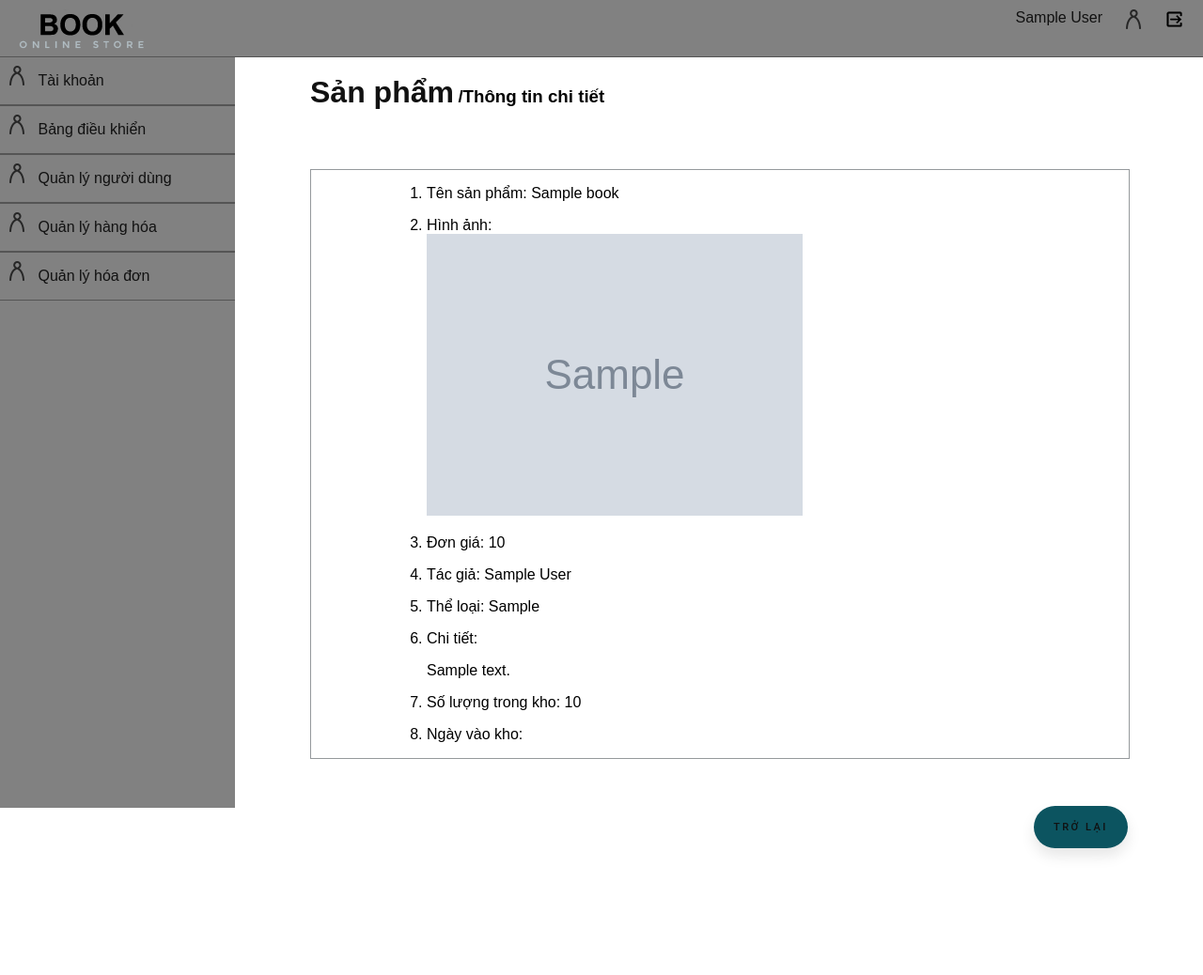
After one commit to manhkun/database, a PHP site: page /public/view/admin/show-product.php?id=1 in a window 1280 px wide. The commit adds this page. Shown: the whole page at 94% size. Run offline with PHP 8.4, Linux system fonts and the light colour scheme; the visitor is signed in with stand-in values (Sample User, id 1); tables that the repository leaves empty or names only in its code hold one stand-in row (values such as "Sample post"); grey boxes marked "Sample" are stand-in pictures; data that the repository does not hold is empty.

Commit message:
11 commits (show info)

```diff
--- a/controller/admin/product-manage.php
+++ b/controller/admin/product-manage.php
@@ -2,6 +2,7 @@
 include('../../../model/connect.php');
 $result = mysqli_query($con, "SELECT *  FROM books ");
 while ($row = mysqli_fetch_array($result)) {
+    $id = (int) $row['id'];
     echo "
             <tr>
                 <td>{$row['id']}</td>
@@ -11,7 +12,7 @@ while ($row = mysqli_fetch_array($result)) {
                 <td>{$row['amount']}</td>
                 <td>{$row['dateModified']}</td>
                 <td>
-                    <button class=\"btn-view\" >Xem</button>
+                    <button class=\"btn-view\" ><a href=\"./show-product.php?id={$id}\">Xem</a></button>
                     <button onclick='getData(this)' class=\"btn-edit\" data-id=\"{$row['id']}\" >Sửa</button>
                     <button class=\"btn-delete\" onclick=\"askDelete(this)\" data-id=\"{$row['id']}\"  >Xóa</button>
                 </td>
--- /dev/null
+++ b/controller/admin/show/product.php
@@ -0,0 +1,59 @@
+<?php
+    include('../../../model/connect.php');
+    $id = isset($_GET['id']) ? (int)$_GET['id'] : false;
+    if (isset($_GET['id'])) {
+        $result = mysqli_query($con, "SELECT *  FROM books WHERE id = '$id'");
+        $row = mysqli_fetch_array($result);
+
+        echo "
+        <ol>
+            <li>
+                <div class=\"_col _name\">
+                    <p>Tên sản phẩm: {$row['name']} </p>
+                </div>
+            </li>
+            <li>
+                <div class=\"_col\">
+                    <label>Hình ảnh: </label>
+                    <div>
+                        <img style=\"object-fit: cover\" src=\"../../../img/products/{$row['image']}\">
+                    </div>
+                </div>
+            </li>
+            <li>
+                <div class=\"_col\">
+                    <p>Đơn giá: {$row['price']}</p>
+                </div>
+            </li>
+            <li>
+                <div class=\"_col\">
+                    <p>Tác giả: {$row['author']}</p>
+                </div>
+            </li>
+            <li>
+                <div class=\"_col\">
+                    <p>Thể loại: {$row['category']}</p>
+                </div>
+            </li>
+            <li>
+                <div class=\"_col details\">
+                    <label>Chi tiết: </label>
+                    <p>{$row['description']}</p>
+                </div>
+            </li>
+            <li>
+                <div class=\"_col\">
+                    <p>Số lượng trong kho: {$row['amount']}</p>
+                </div>
+            </li>
+            <li>
+                <div class=\"_col\">
+                    <p>Ngày vào kho: {$row['dateModified']}</p>
+                </div>
+            </li>
+        </ol>
+        ";
+    } else {
+        header("Location: ../../../public/view/admin/product-manage.php");
+    }
+?>
--- a/controller/admin/user-manage.php
+++ b/controller/admin/user-manage.php
@@ -10,7 +10,7 @@
                 <td>{$row['email']}</td>
                 <td>{$row['phoneNumber']}</td>
                 <td>
-                    <button class=\"btn-view\" >Xem</button>
+                 <!--   <button class=\"btn-view\" >Xem</button> -->
                     <button onclick='getData(this)' class=\"btn-edit\" data-id=\"{$row['id']}\" >Sửa</button>
                     <button class=\"btn-delete\" onclick=\"askDelete(this)\" data-id=\"{$row['id']}\"   >Xóa</button>
                 </td>
--- a/public/css/admin/index.css
+++ b/public/css/admin/index.css
@@ -9,22 +9,48 @@ body {
     background: none;
 }
 
-a{
+a {
     text-decoration: none;
     color: #111;
 }
 
-a:hover{
+a:hover {
     color: #555;
 }
 
+button {
+    width: 50px;
+    height: 45px;
+    font-family: 'Roboto', sans-serif;
+    font-size: 11px;
+    text-transform: uppercase;
+    letter-spacing: 2.5px;
+    font-weight: 500;
+    color: #111;
+    background-color: #0c5460;
+    border: none;
+    border-radius: 45px;
+    box-shadow: 0px 8px 15px rgba(0, 0, 0, 0.1);
+    transition: all 0.3s ease 0s;
+    cursor: pointer;
+    outline: none;
+}
+
+button:hover {
+    background-color: #2EE59D;
+    box-shadow: 0px 15px 20px rgba(46, 229, 157, 0.4);
+    color: #fff;
+    transform: translateY(-7px);
+}
+
+
 /*HEADER*/
-header{
+header {
     position: fixed;
     margin: 0;
     width: 100%;
     height: 50px;
-    padding-top: 10px ;
+    padding-top: 10px;
     background-color: #818181;
     top: 0;
     z-index: 1;
@@ -32,25 +58,25 @@ header{
     border-bottom: 1px solid #555;
 }
 
-.logo{
+.logo {
     padding-left: 20px;
     float: left;
 
 }
 
-.header-right{
+.header-right {
     float: right;
     display: flex;
     padding-right: 20px;
 }
 
-.header-right .row{
+.header-right .row {
     padding-left: 25px;
 }
 
 /*Content*/
 /*sidebar*/
-.content{
+.content {
     padding-left: 250px;
     left: 0;
     width: calc(100% - 250px);
@@ -68,7 +94,7 @@ header{
     transition: 0.5s;
 }
 
-.sidebar .col{
+.sidebar .col {
     width: 100%;
     height: 50px;
     border-top: 1px solid #555;
@@ -76,53 +102,56 @@ header{
     padding-left: 10px;
 }
 
-.sidebar .col a{
+.sidebar .col a {
     line-height: 50px;
 }
 
-.sidebar .col a>span{
+.sidebar .col a > span {
     padding-left: 10px;
 }
 
-.content-body{
+.content-body {
     padding: 5em 5em;
-    overflow-x:hidden;
+    overflow-x: hidden;
 }
 
 /* end Common */
 
 /*  CSS product-manage BEGIN   */
 
-.content-body table tbody td > button {
-    width: 50px;
-    height: 45px;
-    font-family: 'Roboto', sans-serif;
-    font-size: 11px;
-    text-transform: uppercase;
-    letter-spacing: 2.5px;
-    font-weight: 500;
-    color: #777;
-    background-color: rgb(90, 56, 56);
-    border: none;
-    /* border-radius: 45px; */
-    box-shadow: 0px 8px 15px rgba(0, 0, 0, 0.1);
-    transition: all 0.3s ease 0s;
-    cursor: pointer;
-    outline: none;
-}
+/*.content-body ._btn-create  button {*/
+/*     !*width: 50px;*!*/
+/*     !*height: 45px;*!*/
+/*     !*font-family: 'Roboto', sans-serif;*!*/
+/*     !*font-size: 11px;*!*/
+/*     !*text-transform: uppercase;*!*/
+/*     !*letter-spacing: 2.5px;*!*/
+/*     !*font-weight: 500;*!*/
+/*     !*color: #777;*!*/
+/*     !*background-color: rgb(90, 56, 56);*!*/
+/*     !*border: none;*!*/
+/*     !*border-radius: 45px;*!*/
+/*     !*box-shadow: 0px 8px 15px rgba(0, 0, 0, 0.1);*!*/
+/*     !*transition: all 0.3s ease 0s;*!*/
+/*     !*cursor: pointer;*!*/
+/*     !*outline: none;*!*/
+/*    background-color: #000000 !important;*/
+/*    border-radius: 1px !important;*/
+/*    color: #f6f6f6 !important;*/
+/* }*/
 
-.content-body table tbody td > button:hover {
-    background-color: #2EE59D;
-    box-shadow: 0px 15px 20px rgba(46, 229, 157, 0.4);
-    color: #fff;
-    transform: translateY(-7px);
-}
+/*!*.content-body table tbody td > button:hover {*!*/
+/*!*    background-color: #2EE59D;*!*/
+/*!*    box-shadow: 0px 15px 20px rgba(46, 229, 157, 0.4);*!*/
+/*!*    color: #fff;*!*/
+/*!*    transform: translateY(-7px);*!*/
+/*!*}*!*/
 
-.modal.m-800{
+.modal.m-800 {
     max-width: 800px !important;
 }
 
-#modal-delete{
+#modal-delete {
     position: relative;
     width: 200px;
     height: 100px;
--- /dev/null
+++ b/public/css/admin/show.css
@@ -0,0 +1,33 @@
+._header{
+    width: 100%;
+    height: 100px;
+}
+
+._show{
+    width: 100%;
+    height: auto;
+    border: 1px solid #95999c;
+}
+
+._show li{
+    margin: 10px auto;
+    width: 80%;
+    height: auto;
+    /*border: 1px solid #95999c;*/
+}
+
+/*._show li ._col.details{*/
+/*    width: 50%;*/
+/*    height: auto;*/
+/*}*/
+
+._footer{
+    margin-top: 50px ;
+    width: 100px;
+    height: 100px;
+    float: right;
+}
+
+._footer > button{
+    width: 100px !important;
+}
--- /dev/null
+++ b/public/view/admin/create-product.php
@@ -0,0 +1 @@
+ádfghgsdfgbhnhgds
--- /dev/null
+++ b/public/view/admin/show-product.php
@@ -0,0 +1,52 @@
+<!DOCTYPE html>
+<html lang="en">
+<head>
+    <meta charset="UTF-8">
+    <meta name="viewport" content="width=device-width, initial-scale=1.0">
+    <title>Sản phẩm</title>
+
+    <script src="../../js/jquery-3.3.1.min.js"></script>
+    <link rel="stylesheet" href="../../css/admin/index.css" type="text/css">
+    <link rel="stylesheet" href="../../css/admin/show.css" type="text/css">
+</head>
+<body>
+<?php
+session_start();
+include('../../../controller/admin/index.php');
+?>
+<?php
+include('../layouts/admin/header.php')
+?>
+<div class="content">
+    <?php
+    include('../layouts/admin/sidebar.php')
+    ?>
+    <div class="content-body">
+        <div class="_header">
+            <h1 style="display: inline !important;"><a href ="./product-manage.php">Sản phẩm</a></h1>
+            <h3 style="display: inline !important;">/Thông tin chi tiết</h3>
+        </div>
+        <div class="_show">
+            <?php
+            include('../../../controller/admin/show/product.php');
+            ?>
+        </div>
+        <div class="_footer">
+            <button class="btn-back" >
+                <a href="./product-manage.php">Trở lại</a>
+            </button>
+        </div>
+    </div>
+</div>
+
+
+
+
+
+<footer class="footer">
+
+</footer>
+
+<script src="../../js/admin/index.js"></script>
+</body>
+</html>
--- a/public/view/admin/user-manage.php
+++ b/public/view/admin/user-manage.php
@@ -29,7 +29,7 @@
             include('../layouts/admin/sidebar.php')
         ?>
         <div class="content-body">
-            <div><h1>Người dùng<h1></div>
+            <div><h1>Người dùng</h1></div>
             <table id="table_id" class="display" >
                 <thead>
                     <tr>
```
Also changed, not shown: controller/admin/orders-manage.php (+21 -0 lines), controller/admin/show/orderdetail.php (added, +106 -0 lines), public/view/admin/orders-manage.php (+9 -7 lines), public/view/admin/product-manage.php (+5 -5 lines), public/view/admin/show-orderdetail.php (added, +52 -0 lines), public/view/admin/test.php (deleted, +0 -25 lines), 1 other file. Lines whose indentation alone changed are shown as unchanged.
